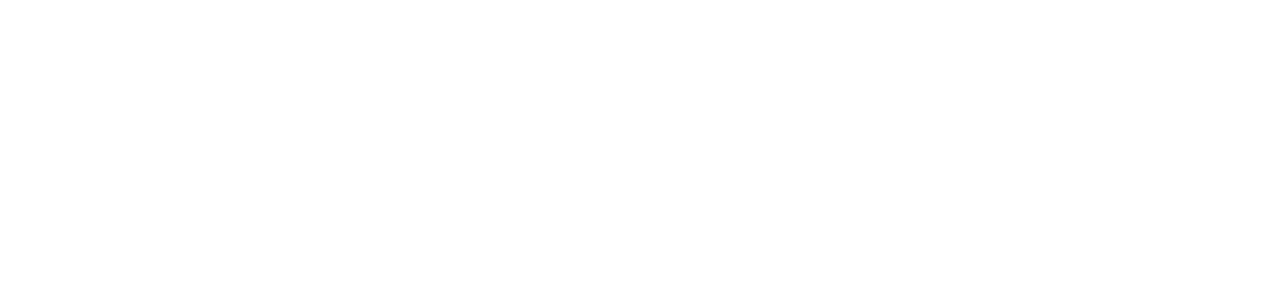
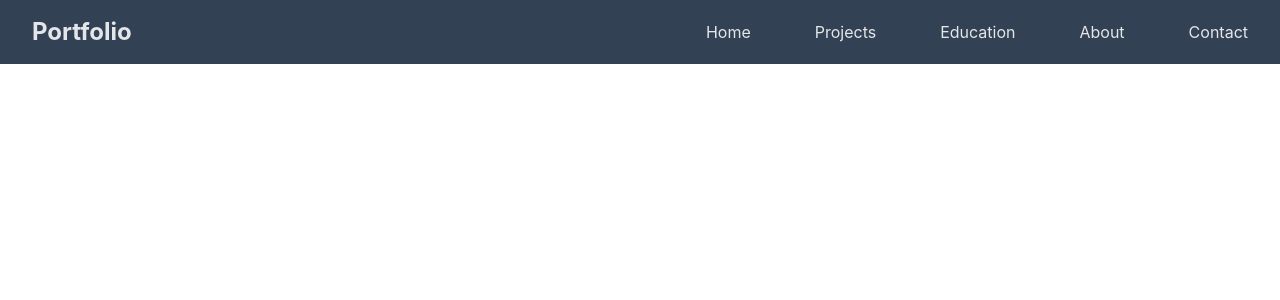
Before and after one commit to HabibSha/developers-personal-portfolio, a React (Vite) app in the folder frontend/: page / in a window 1280 px wide. Shown: the top 300 px of the page. Built offline with nearby package versions, Linux system fonts and the light colour scheme.

Commit message:
Header section has been completed

```diff
--- a/frontend/package.json
+++ b/frontend/package.json
@@ -12,6 +12,7 @@
   "dependencies": {
     "react": "^18.2.0",
     "react-dom": "^18.2.0",
+    "react-icons": "^5.1.0",
     "react-router-dom": "^6.22.3"
   },
   "devDependencies": {
--- a/frontend/src/components/Header/Header.tsx
+++ b/frontend/src/components/Header/Header.tsx
@@ -1,12 +1,86 @@
-import React from "react";
+import { useState } from "react";
+
+import { NavLink } from "react-router-dom";
+import { RiMenu4Fill, RiCloseFill } from "react-icons/ri";
 
 import "./header.css";
 
-const Header = (): JSX.Element => {
+type NavLink = {
+  id: string;
+  title: string;
+};
+type HeaderProps = {
+  flexItems: string;
+  navLinks: NavLink[];
+};
+
+const Header: React.FC<HeaderProps> = ({ flexItems, navLinks }) => {
+  const [toggle, setToggle] = useState(false);
+
   return (
-    <>
-      <section>header</section>
-    </>
+    <section className="bg-slate-700 w-full h-[8vh] flex items-center fixed">
+      <nav
+        className={`${flexItems} container mx-auto md:container lg:container xl:container xl:px-8`}
+      >
+        <div className="text-2xl font-bold">Portfolio</div>
+        <ul className={`${flexItems} hidden md:flex`}>
+          {navLinks.map((navLink, index) => {
+            const { id, title } = navLink;
+            return (
+              <li key={id} className={`${flexItems} gap-4`}>
+                <NavLink
+                  to={id}
+                  className={`${
+                    index === navLinks.length - 1
+                      ? "mr-0"
+                      : "mr-[2.8rem] lg:mr-[4rem]"
+                  }`}
+                >
+                  {title}
+                </NavLink>
+              </li>
+            );
+          })}
+        </ul>
+
+        <article onClick={() => setToggle(!toggle)} className="md:hidden">
+          {toggle ? (
+            <RiCloseFill className="text-3xl cursor-pointer" />
+          ) : (
+            <RiMenu4Fill className="text-3xl cursor-pointer" />
+          )}
+        </article>
+
+        {/* className={({ isActive }) =>
+              isActive ? "font-bold" : "font-medium"
+            } */}
+
+        {/* Mobile Menu */}
+        <div
+          className={`${
+            !toggle ? "translate-x-[100%]" : "translate-x-[0]"
+          } md:hidden transition duration-500 w-3/6 h-screen absolute py-12 top-[8vh] right-0 bg-orange-500 `}
+        >
+          <ul className={`flex flex-col items-center `}>
+            {navLinks.map((navLink, index) => {
+              const { id, title } = navLink;
+              return (
+                <li key={id} className={`${flexItems}`}>
+                  <NavLink
+                    to={id}
+                    className={`${
+                      index === navLinks.length - 1 ? "mb-0" : "mb-[2.8rem]"
+                    }`}
+                  >
+                    {title}
+                  </NavLink>
+                </li>
+              );
+            })}
+          </ul>
+        </div>
+      </nav>
+    </section>
   );
 };
 
--- /dev/null
+++ b/frontend/src/components/constants/index.ts
@@ -0,0 +1,22 @@
+export const navLinks = [
+  {
+    id: "home",
+    title: "Home",
+  },
+  {
+    id: "projects",
+    title: "Projects",
+  },
+  {
+    id: "education",
+    title: "Education",
+  },
+  {
+    id: "about",
+    title: "About",
+  },
+  {
+    id: "contact",
+    title: "Contact",
+  },
+];
--- a/frontend/src/layouts/Layout.tsx
+++ b/frontend/src/layouts/Layout.tsx
@@ -4,10 +4,13 @@
 import Header from "../components/Header/Header";
 import Footer from "../components/Footer/Footer";
 
+import { navLinks } from "../components/constants/index.ts";
+
 const Layout = () => {
+  const flexItems = "flex items-center justify-between";
   return (
     <>
-      <Header />
+      <Header navLinks={navLinks} flexItems={flexItems} />
       <main className="pt-0 min-h-[calc(100vh)]">
         <Outlet />
       </main>
--- a/frontend/tailwind.config.js
+++ b/frontend/tailwind.config.js
@@ -2,7 +2,16 @@
 export default {
   content: ["./index.html", "./src/**/*.{js,ts,jsx,tsx}"],
   theme: {
-    extend: {},
+    extend: {
+      colors: {
+        colorPink: "#E855DE",
+        colorIndigo: "#5400EE",
+        colorLightBlue: "#6892FF",
+        colorBlue: "#1555B5",
+        colorOffWhite: "#EEE6FD",
+        colorWhite: "#FFFFFF",
+      },
+    },
   },
   plugins: [],
 };
```
Also changed, not shown: 1 other file (tests, documents, lock files or other folders).
